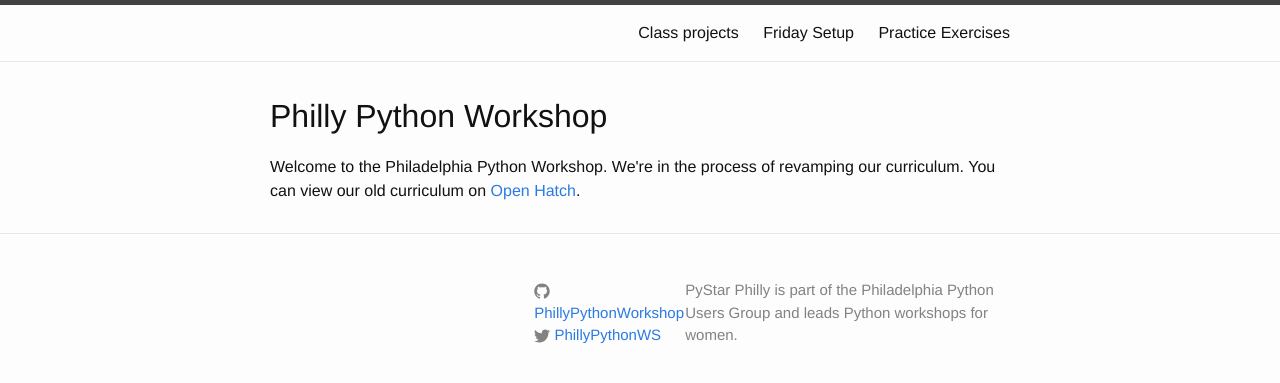
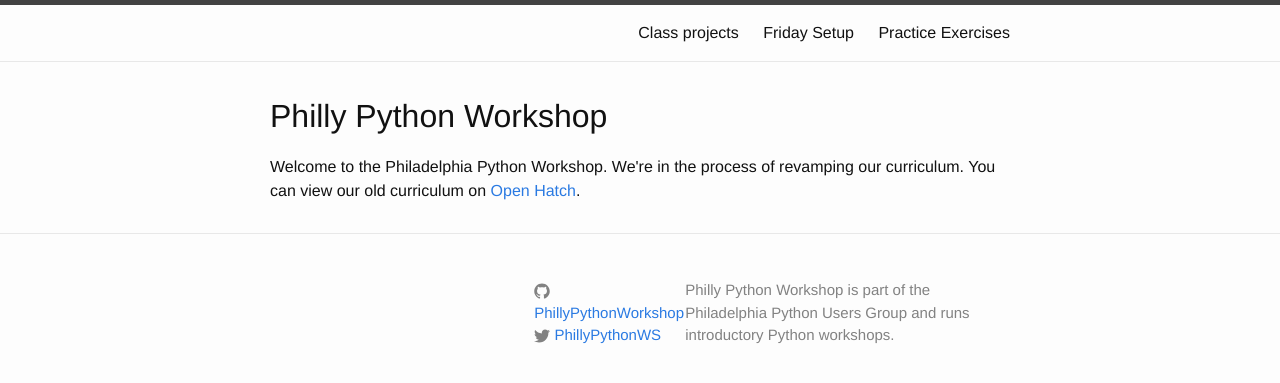
Before and after one commit to PhillyPythonWorkshop/PhillyPythonWorkshop.github.io, a Jekyll site: the page built from index.html, in a window 1280 px wide. Shown: the top 383 px of the page. Built offline with Jekyll 4.4.1, drawn with Linux system fonts in a browser that asks for light colours.

Commit message:
edit description in config

```diff
--- a/_config.yml
+++ b/_config.yml
@@ -2,7 +2,7 @@
 title:
 email:
 description: > # this means to ignore newlines until "baseurl:"
-  PyStar Philly is part of the Philadelphia Python Users Group and leads Python workshops for women.
+  Philly Python Workshop is part of the Philadelphia Python Users Group and runs introductory Python workshops.
 baseurl: "" # the subpath of your site, e.g. /blog/
 url: "" # the base hostname & protocol for your site
 twitter_username: PhillyPythonWS
```
